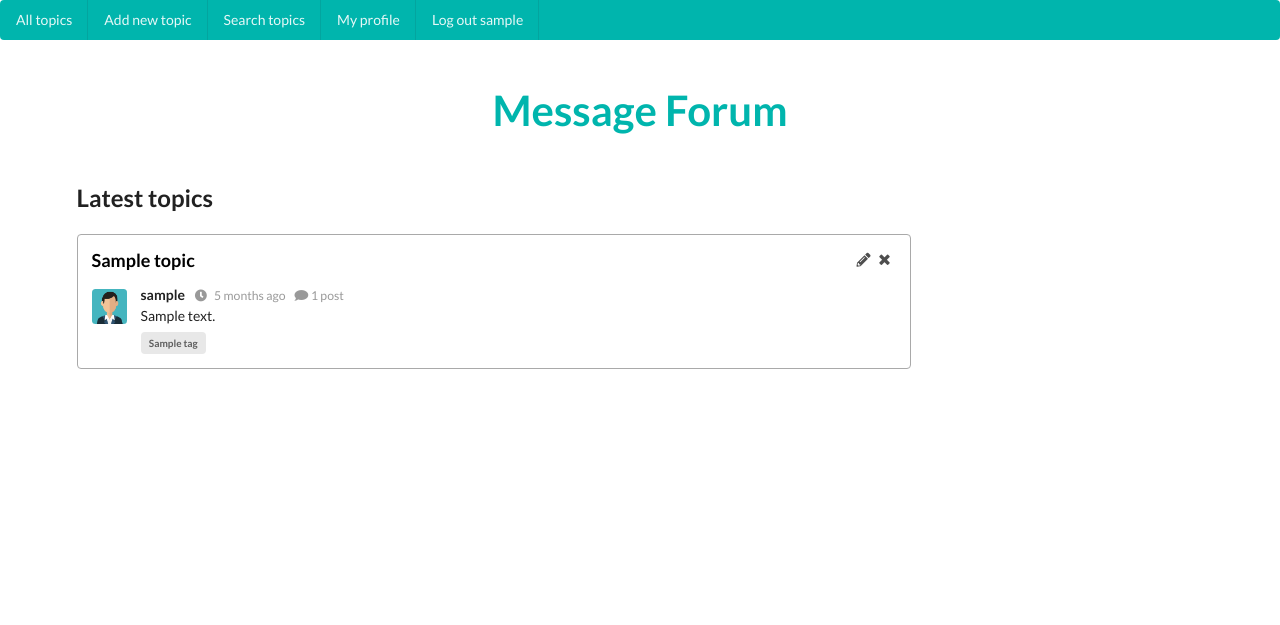
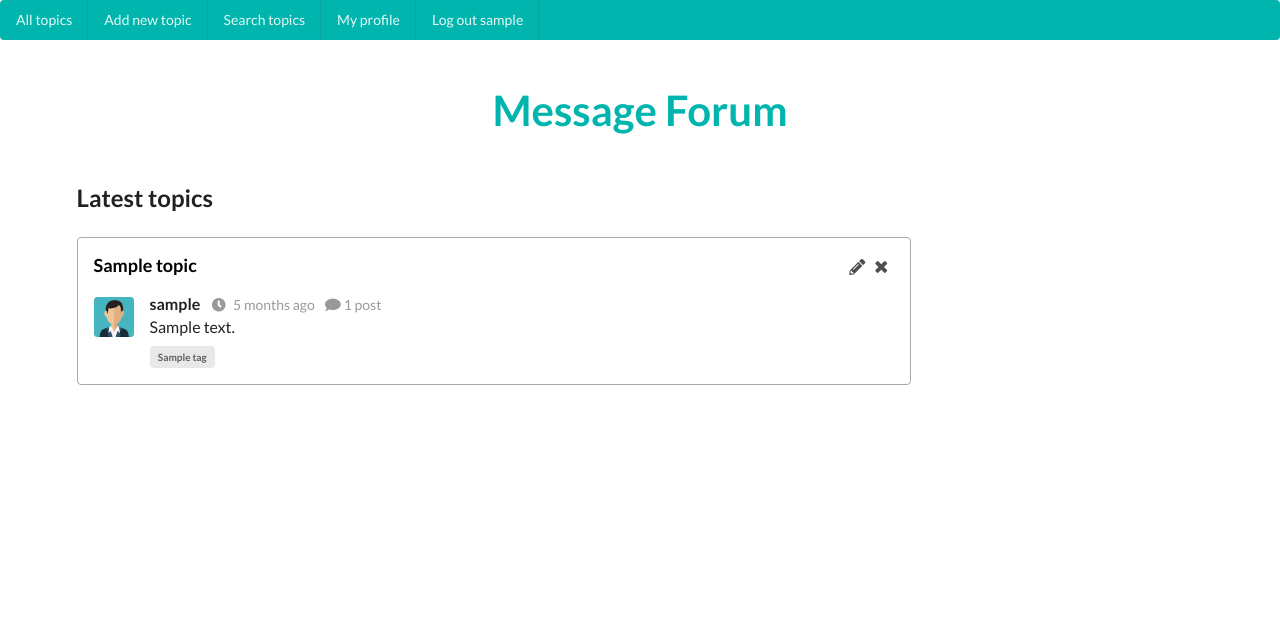
Before and after one commit to joonaspartanen/tsoha-forum, a Flask app: page /topics in a window 1280 px wide. Shown: the top 625 px of the page. Run offline with Flask 2, Linux system fonts and the light colour scheme; a user stored in the database is signed in; tables that the repository leaves empty hold one stand-in row (values such as "Sample post"); some libraries are stand-ins or nearby versions.

Commit message:
Adjust element sizes

```diff
--- a/application/templates/topics/_topics_list.html
+++ b/application/templates/topics/_topics_list.html
@@ -1,4 +1,4 @@
-<div class="ui comments topic-list">
+<div class="ui large comments topic-list">
     {% if topics|length == 0 %}
     <div class="ui segment no-topics-message">
       There are no topics. Go ahead and <a href="{{ url_for('view_new_topic_form') }}">add one</a>!
--- a/application/templates/topics/all_topics.html
+++ b/application/templates/topics/all_topics.html
@@ -10,7 +10,7 @@
     <div class="four wide column">
       {% if most_liked_posts %}
       <h2>Most liked today</h2>
-      <div class="ui comments topic-list">
+      <div class="ui small comments topic-list">
         {% for post in most_liked_posts %}
         {% include "posts/_post.html"%}
         {% endfor %}
--- a/application/templates/topics/single.html
+++ b/application/templates/topics/single.html
@@ -7,7 +7,7 @@
     <span class="ui small label">{{ tag.name }}</span>
     {% endfor %}
   </h2>
-  <div class="ui comments topic-list">
+  <div class="ui large comments topic-list">
     {% for post in topic.posts %}
     {% include "posts/_post.html" %}
     {% endfor %}
```
